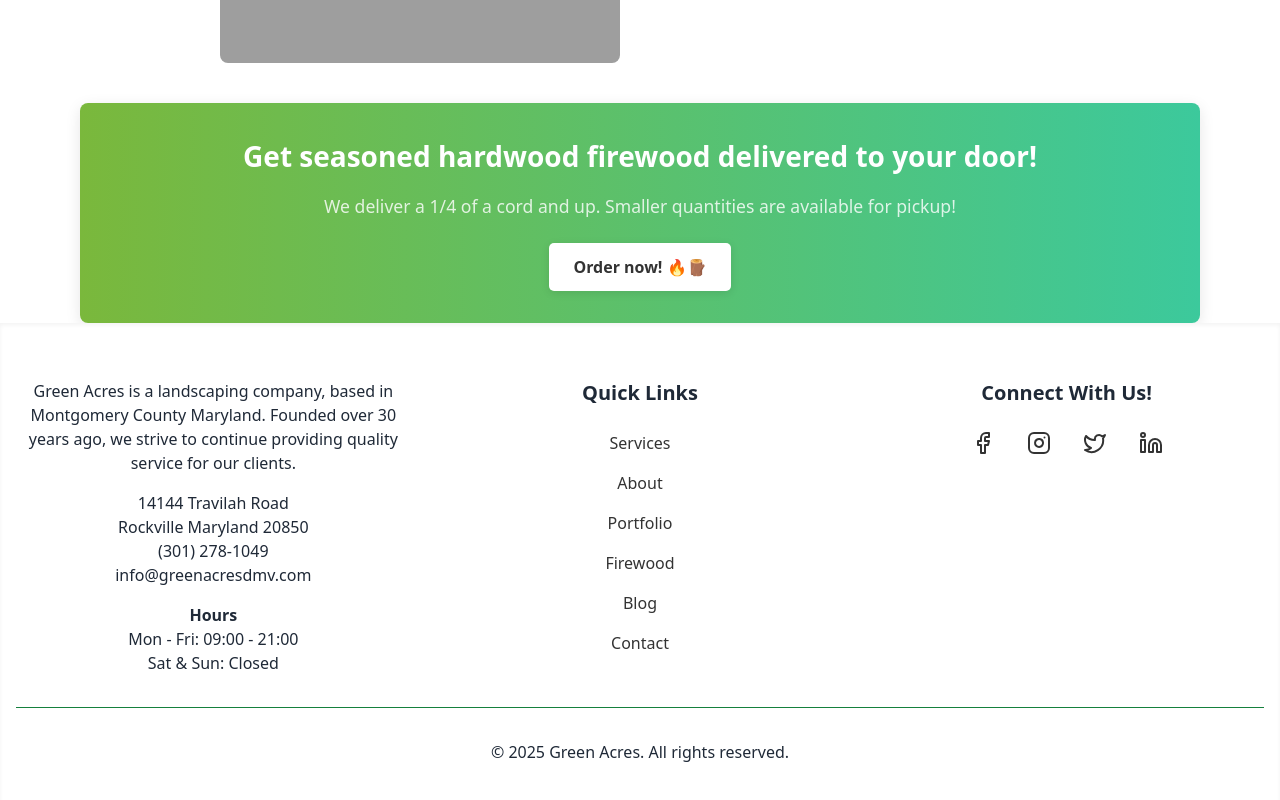
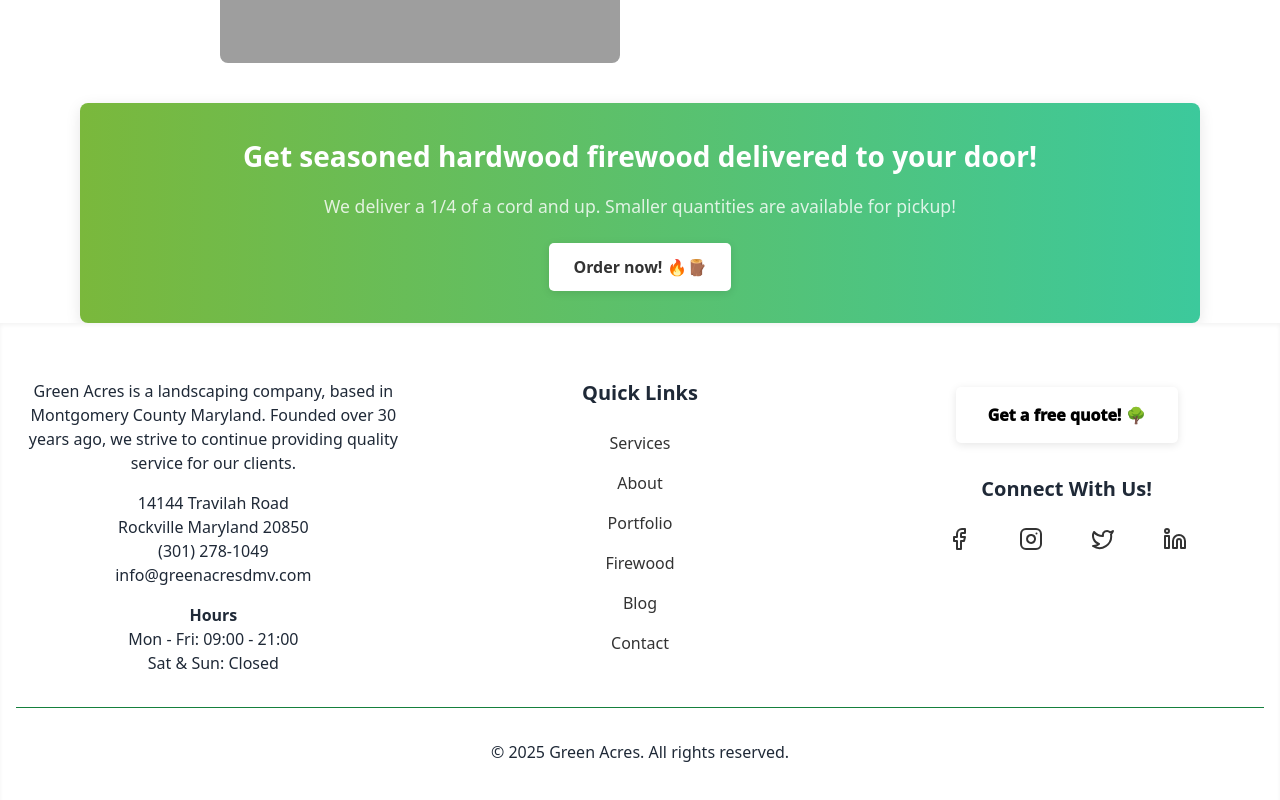
Before and after one commit to 0ETERATION1/greenacres, a Next.js app: page / in a window 1280 px wide. Shown: the part 1962-2762 px from the top of the page. Built offline with nearby package versions, Linux system fonts and the light colour scheme; grey boxes are pictures that could not be loaded.

Commit message:
add quote button to bottom of page

```diff
--- a/components/Footer.tsx
+++ b/components/Footer.tsx
@@ -1,7 +1,10 @@
 import Link from "next/link";
 import { Facebook, Instagram, Twitter, Linkedin } from "lucide-react";
+import { useRouter } from "next/navigation";
 
 export default function Footer() {
+  const router = useRouter();
+
   return (
     <footer className="bg-white/95 backdrop-blur-md text-gray-800 py-6 shadow-inner">
       <div className="container mx-auto px-4 py-8">
@@ -62,10 +65,16 @@ export default function Footer() {
             </ul>
           </div>
 
-          {/* Social Media Links */}
-          <div className="flex flex-col items-center">
-            <h3 className="text-xl font-bold mb-4">Connect With Us!</h3>
-            <div>
+          {/* Quote Button and Social Media Links Container */}
+          <div className="flex flex-col items-center -mt-6">
+            {/* Quote Button */}
+            <Link href="/quotePage" className="cta-button">
+              Get a free quote! 🌳
+            </Link>
+
+            {/* Social Media Links */}
+            <h3 className="text-xl font-bold mt-8 mb-4">Connect With Us!</h3>
+            <div className="flex gap-4">
               <a
                 href="https://www.facebook.com/share/15TsUDSShQ/?mibextid=wwXIfr"
                 target="_blank"
```
